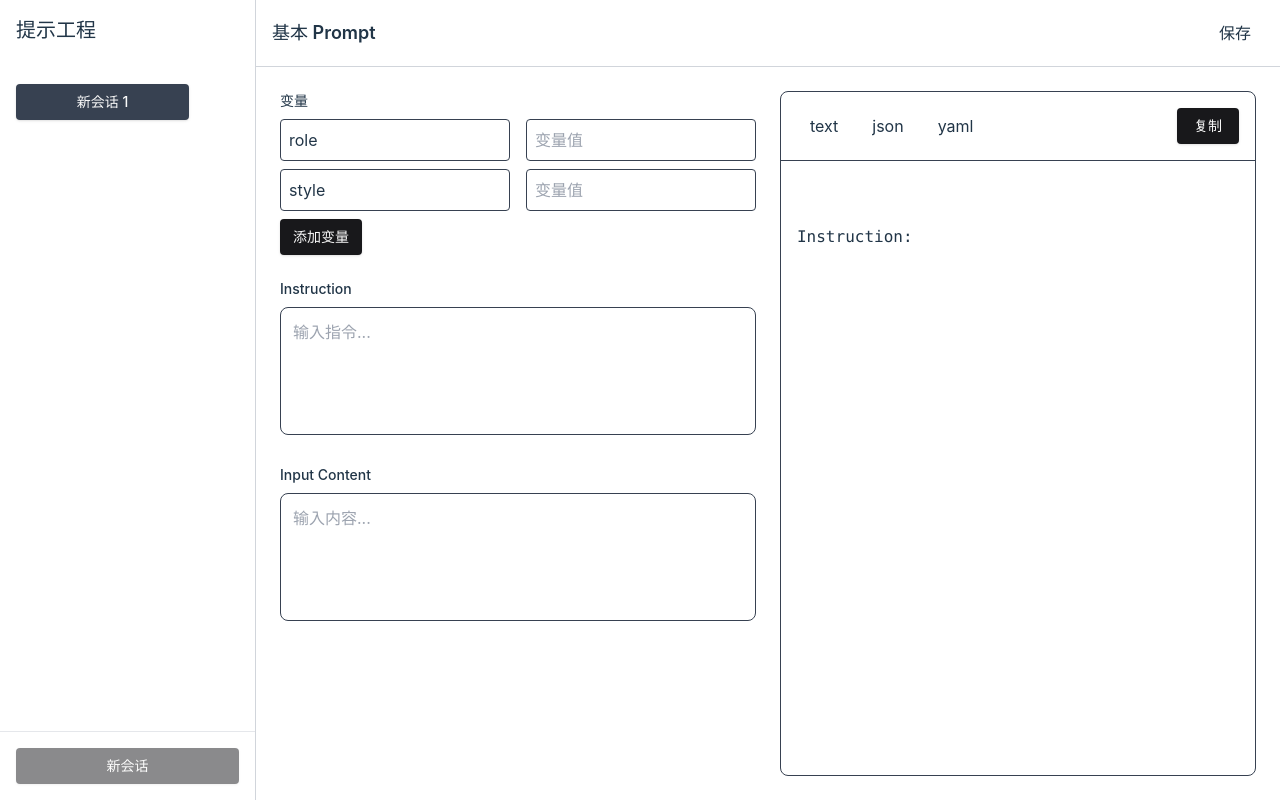
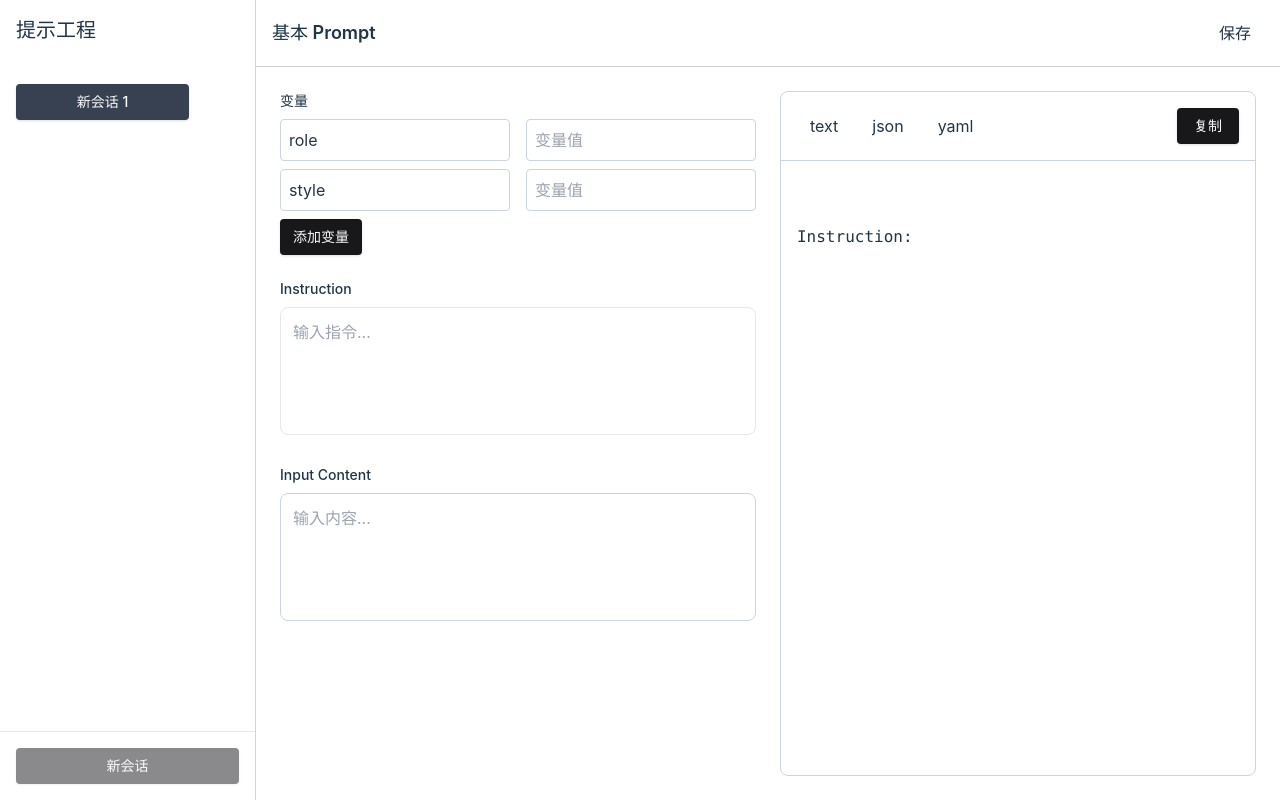
Before and after one commit to re0phimes/PromptSimpleManager, a Vue app: page / in a window 1280 px wide. Built offline with nearby package versions, Linux system fonts and the light colour scheme.

Commit message:
border颜色修改

```diff
--- a/src/components/MainContent.vue
+++ b/src/components/MainContent.vue
@@ -7,9 +7,9 @@
         <div class="space-y-2 w-full">
           <label class="block text-sm font-medium">变量</label>
           <div v-for="(variable, index) in activeConversation.variables" :key="index" class="flex gap-4">
-            <input :value="variable.key" class="flex-1 w-full md:w=1/3 border border-gray-700 rounded p-2" placeholder="变量名"
+            <input :value="variable.key" class="flex-1 w-full md:w=1/3 border border-slate-300 rounded p-2" placeholder="变量名"
               @input="updateVariableKey(index, $event.target.value)" />
-            <input :value="variable.value" class="flex-1 w-full md:w=2/3 border border-gray-700 rounded p-2"
+            <input :value="variable.value" class="flex-1 w-full md:w=2/3 border border-slate-300 rounded p-2"
               placeholder="变量值" @input="updateVariableValue(index, $event.target.value)" />
             <Button v-if="index > 1" @click="store.removeVariable(index)" class="p-2 hover:text-white">
               <svg xmlns="http://www.w3.org/2000/svg" class="h-5 w-5" viewBox="0 0 20 20" fill="currentColor">
@@ -28,7 +28,7 @@
         <div class="space-y-2 w-full">
           <label class="block text-sm font-medium">Instruction</label>
           <textarea :value="activeConversation.instruction" @input="updateInstruction($event.target.value)"
-            class="w-full h-32 border border-gray-700 rounded-lg p-3 text-white resize-none"
+            class="w-full h-32 border border-inherit rounded-lg p-3 text-white resize-none"
             placeholder="输入指令..." />
         </div>
 
@@ -36,17 +36,17 @@
         <div class="space-y-2 w-full">
           <label class="block text-sm font-medium">Input Content</label>
           <textarea :value="activeConversation.inputContent" @input="updateInputContent($event.target.value)"
-            class="w-full h-32 border border-gray-700 rounded-lg p-3 text-white resize-none"
+            class="w-full h-32 border border-slate-300 rounded-lg p-3 text-white resize-none"
             placeholder="输入内容..." />
         </div>
       </div>
 
       <!-- Right Column -->
-      <div class="w-full lg:w-1/2 border border-gray-700 rounded-lg h-full">
-        <div class="border-b border-gray-700 p-4 flex justify-between items-center">
+      <div class="w-full lg:w-1/2 border border-slate-300 rounded-lg h-full">
+        <div class="border-b border-slate-300 p-4 flex justify-between items-center">
           <div class="flex space-x-2">
             <button v-for="format in ['text', 'json', 'yaml']" :key="format" @click="convertAndSetFormat(format)"
-              class="px-3 py-1 rounded" :class="store.outputFormat === format ? 'bg-gray-white' : 'hover:bg-gray-800'">
+              class="px-3 py-1 rounded" :class="store.outputFormat === format ? 'bg-gray-white' : 'hover:bg-indigo-300'">
               {{ format }}
             </button>
           </div>
```
